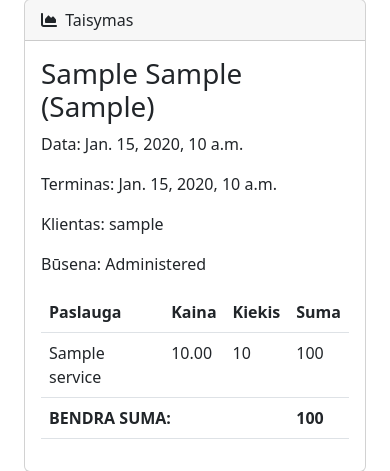
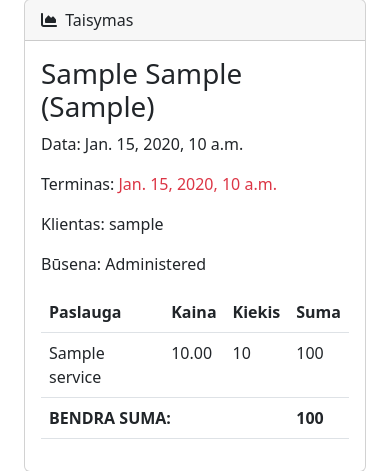
Before and after one commit to DonatasNoreika/autoservice_20260316, a Django app: page /orders/1/ in a window 390 px wide. Shown: the part 81-552 px from the top of the page. Run offline with Django 5.2, Linux system fonts and the light colour scheme; tables that the repository leaves empty hold one stand-in row (values such as "Sample post"); some libraries are stand-ins or nearby versions.

Commit message:
8: +Padaryti, kad jei automobilio gražinimo laikas praėjo, užsakymas būtų pažymimas raudona spalva.

```diff
--- a/mysite/autoservice/templates/order.html
+++ b/mysite/autoservice/templates/order.html
@@ -7,7 +7,7 @@
 {% block content %}
 <h1>{{ order.car }}</h1>
 <p>Data: {{ order.date }}</p>
-<p>Terminas: {{ order.deadline }}</p>
+<p>Terminas: <span class="{% if order.is_overdue %}text-danger{% endif %}">{{ order.deadline }}</span></p>
 <p>Klientas: {{ order.client.username }}</p>
 <p>Būsena: {{ order.get_status_display }}</p>
 
--- a/mysite/autoservice/templates/user_orders.html
+++ b/mysite/autoservice/templates/user_orders.html
@@ -7,7 +7,7 @@
 {% block content %}
 
 {% for order in orders %}
-<p><a href="{% url 'order' order.pk %}">{{ order }}</a></p>
+<p><a href="{% url 'order' order.pk %}">{{ order.car }}</a><span class="{% if order.is_overdue %}text-danger{% endif %}"> - {{ order.deadline }}</span></p>
 {% endfor %}
 
 {% endblock %}
```
